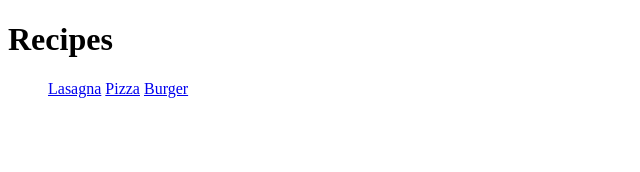
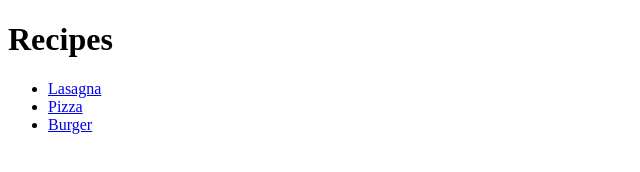
Before and after one commit to kiraclover/recipes, a plain HTML site: page index.html in a window 1280 px wide. Shown: the whole page, without its empty margins (0-640 px from the left). Drawn offline with Linux system fonts and the light colour scheme.

Commit message:
Fix images and list in index

```diff
--- a/index.html
+++ b/index.html
@@ -8,9 +8,9 @@
     <body>
         <h1>Recipes</h1>
         <ul>
-            <a href="recipes/lasagna.html">Lasagna</a>
-            <a href="recipes/pizza.html">Pizza</a>
-            <a href="recipes/burger.html">Burger</a>
+            <li><a href="recipes/lasagna.html">Lasagna</a></li>
+            <li><a href="recipes/pizza.html">Pizza</a></li>
+            <li><a href="recipes/burger.html">Burger</a></li>
         </ul>
     </body>
 </html>
```
Also changed, not shown: recipes/burger.html (+1 -1 lines), recipes/lasagna.html (+1 -1 lines), recipes/pizza.html (+1 -1 lines).
